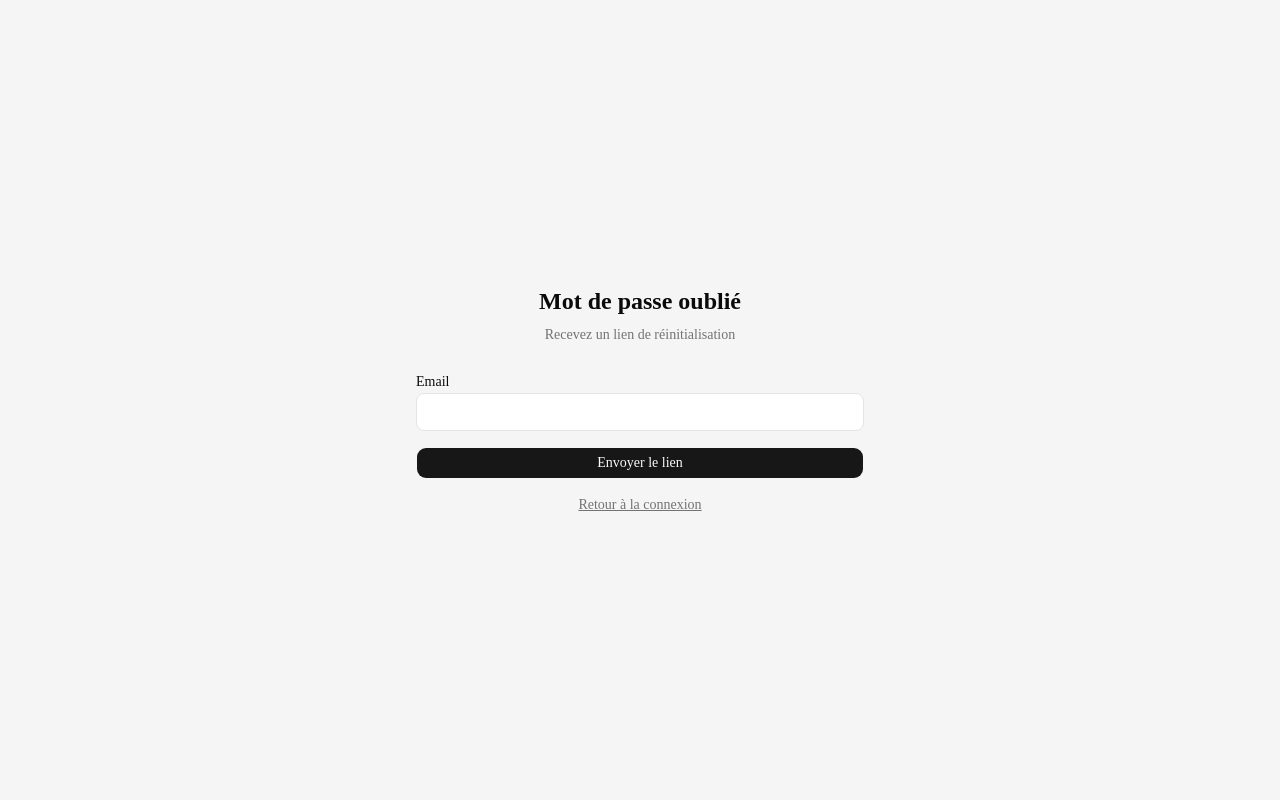
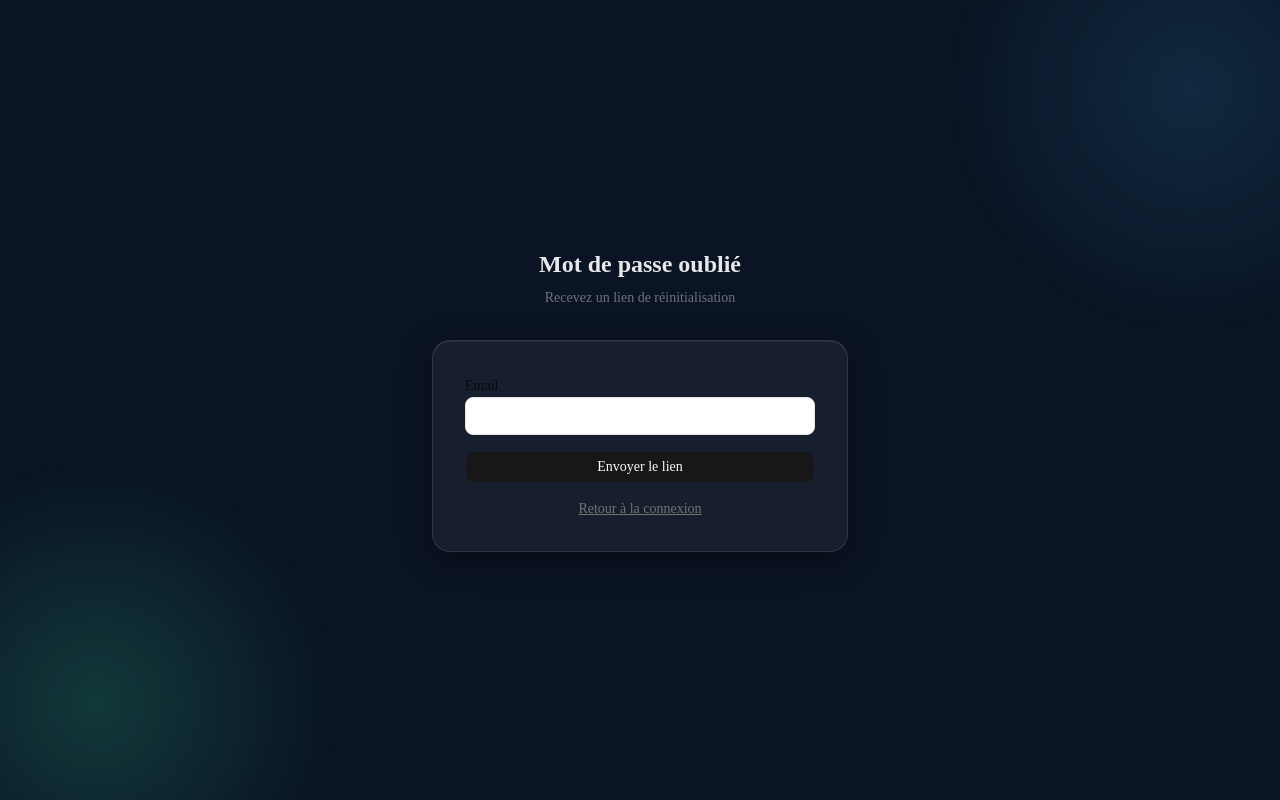
Before and after one commit to Rafch1920/labo_sh, a Next.js app: page /reset-password in a window 1280 px wide. Built offline with nearby package versions, Linux system fonts and the light colour scheme.

Commit message:
fix: move register & reset-password out of (auth) route group, apply same elegant design

```diff
--- a/src/app/(auth)/layout.tsx
+++ /dev/null
@@ -1,11 +0,0 @@
-export default function AuthLayout({
-  children,
-}: {
-  children: React.ReactNode;
-}) {
-  return (
-    <div className="min-h-screen flex items-center justify-center bg-muted p-4">
-      <div className="w-full max-w-md">{children}</div>
-    </div>
-  );
-}
--- a/src/app/(auth)/register/page.tsx
+++ /dev/null
@@ -1,15 +0,0 @@
-import { RegisterForm } from "@/features/auth/components/register-form";
-
-export default function RegisterPage() {
-  return (
-    <div className="space-y-6">
-      <div className="text-center space-y-2">
-        <h1 className="text-2xl font-bold">Inscription</h1>
-        <p className="text-muted-foreground text-sm">
-          Créez votre compte patient
-        </p>
-      </div>
-      <RegisterForm />
-    </div>
-  );
-}
--- a/src/app/(auth)/reset-password/page.tsx
+++ /dev/null
@@ -1,15 +0,0 @@
-import { ResetPasswordForm } from "@/features/auth/components/reset-password-form";
-
-export default function ResetPasswordPage() {
-  return (
-    <div className="space-y-6">
-      <div className="text-center space-y-2">
-        <h1 className="text-2xl font-bold">Mot de passe oublié</h1>
-        <p className="text-muted-foreground text-sm">
-          Recevez un lien de réinitialisation
-        </p>
-      </div>
-      <ResetPasswordForm />
-    </div>
-  );
-}
--- /dev/null
+++ b/src/app/register/page.tsx
@@ -0,0 +1,26 @@
+import { RegisterForm } from "@/features/auth/components/register-form";
+
+export default function RegisterPage() {
+  return (
+    <div className="relative min-h-screen w-full overflow-hidden bg-[#0b1424] flex items-center justify-center">
+      <div className="absolute inset-0 overflow-hidden">
+        <div className="absolute -top-40 -right-40 w-[500px] h-[500px] rounded-full opacity-20"
+          style={{ background: "radial-gradient(circle, rgba(56,189,248,0.3) 0%, rgba(56,189,248,0) 70%)", animation: "pulse-orb 6s ease-in-out infinite" }} />
+        <div className="absolute -bottom-32 -left-32 w-[450px] h-[450px] rounded-full opacity-15"
+          style={{ background: "radial-gradient(circle, rgba(52,211,153,0.2) 0%, rgba(52,211,153,0) 70%)", animation: "pulse-orb 8s ease-in-out infinite 1s" }} />
+      </div>
+
+      <div className="relative w-full max-w-md px-4 animate-fade-in-up">
+        <div className="text-center mb-8 space-y-2">
+          <h1 className="text-2xl font-semibold text-white/90">Créer un compte</h1>
+          <p className="text-sm text-white/40">Espace patient sécurisé</p>
+        </div>
+
+        <div className="rounded-2xl border border-white/10 bg-white/5 backdrop-blur-xl p-8 shadow-2xl"
+          style={{ boxShadow: "0 8px 32px rgba(0,0,0,0.4), inset 0 1px 0 rgba(255,255,255,0.06)" }}>
+          <RegisterForm />
+        </div>
+      </div>
+    </div>
+  );
+}
--- /dev/null
+++ b/src/app/reset-password/page.tsx
@@ -0,0 +1,26 @@
+import { ResetPasswordForm } from "@/features/auth/components/reset-password-form";
+
+export default function ResetPasswordPage() {
+  return (
+    <div className="relative min-h-screen w-full overflow-hidden bg-[#0b1424] flex items-center justify-center">
+      <div className="absolute inset-0 overflow-hidden">
+        <div className="absolute -top-40 -right-40 w-[500px] h-[500px] rounded-full opacity-20"
+          style={{ background: "radial-gradient(circle, rgba(56,189,248,0.3) 0%, rgba(56,189,248,0) 70%)", animation: "pulse-orb 6s ease-in-out infinite" }} />
+        <div className="absolute -bottom-32 -left-32 w-[450px] h-[450px] rounded-full opacity-15"
+          style={{ background: "radial-gradient(circle, rgba(52,211,153,0.2) 0%, rgba(52,211,153,0) 70%)", animation: "pulse-orb 8s ease-in-out infinite 1s" }} />
+      </div>
+
+      <div className="relative w-full max-w-md px-4 animate-fade-in-up">
+        <div className="text-center mb-8 space-y-2">
+          <h1 className="text-2xl font-semibold text-white/90">Mot de passe oublié</h1>
+          <p className="text-sm text-white/40">Recevez un lien de réinitialisation</p>
+        </div>
+
+        <div className="rounded-2xl border border-white/10 bg-white/5 backdrop-blur-xl p-8 shadow-2xl"
+          style={{ boxShadow: "0 8px 32px rgba(0,0,0,0.4), inset 0 1px 0 rgba(255,255,255,0.06)" }}>
+          <ResetPasswordForm />
+        </div>
+      </div>
+    </div>
+  );
+}
```
